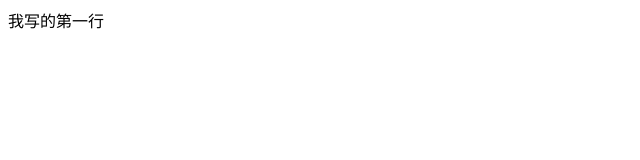
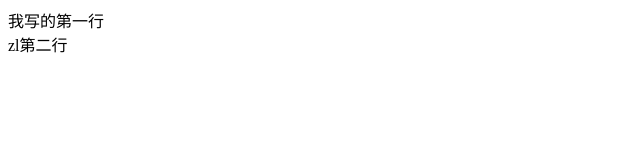
Before and after one commit to lexuetangteam/teamTest, a plain HTML site: page index.html in a window 1280 px wide. Shown: the full height of the page, 0-640 px from the left. Drawn offline with Linux system fonts and the light colour scheme.

Commit message:
zl写第二行

```diff
--- a/index.html
+++ b/index.html
@@ -6,5 +6,6 @@
 </head>
 <body>
 <div>我写的第一行</div>
+<div>zl第二行</div>
 </body>
 </html>
```
